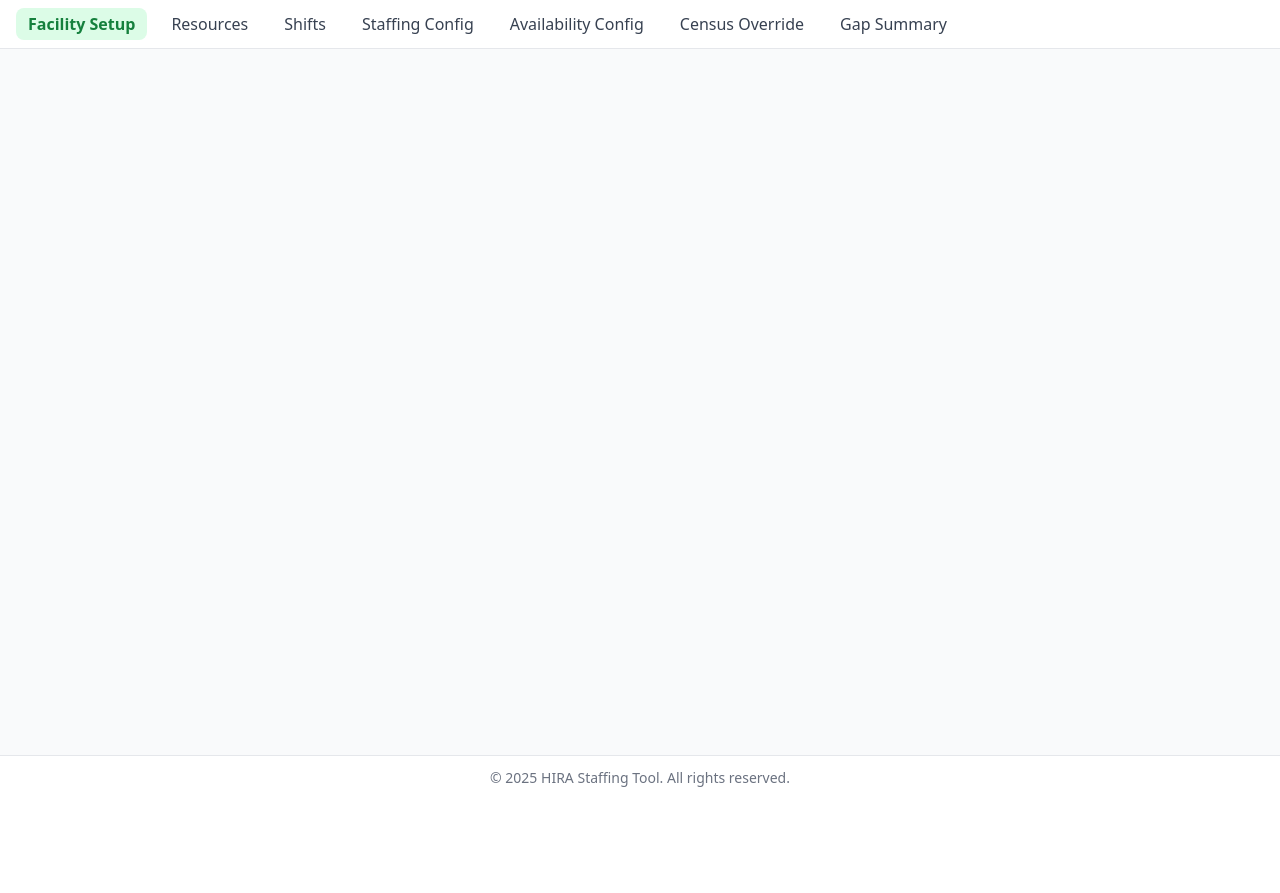
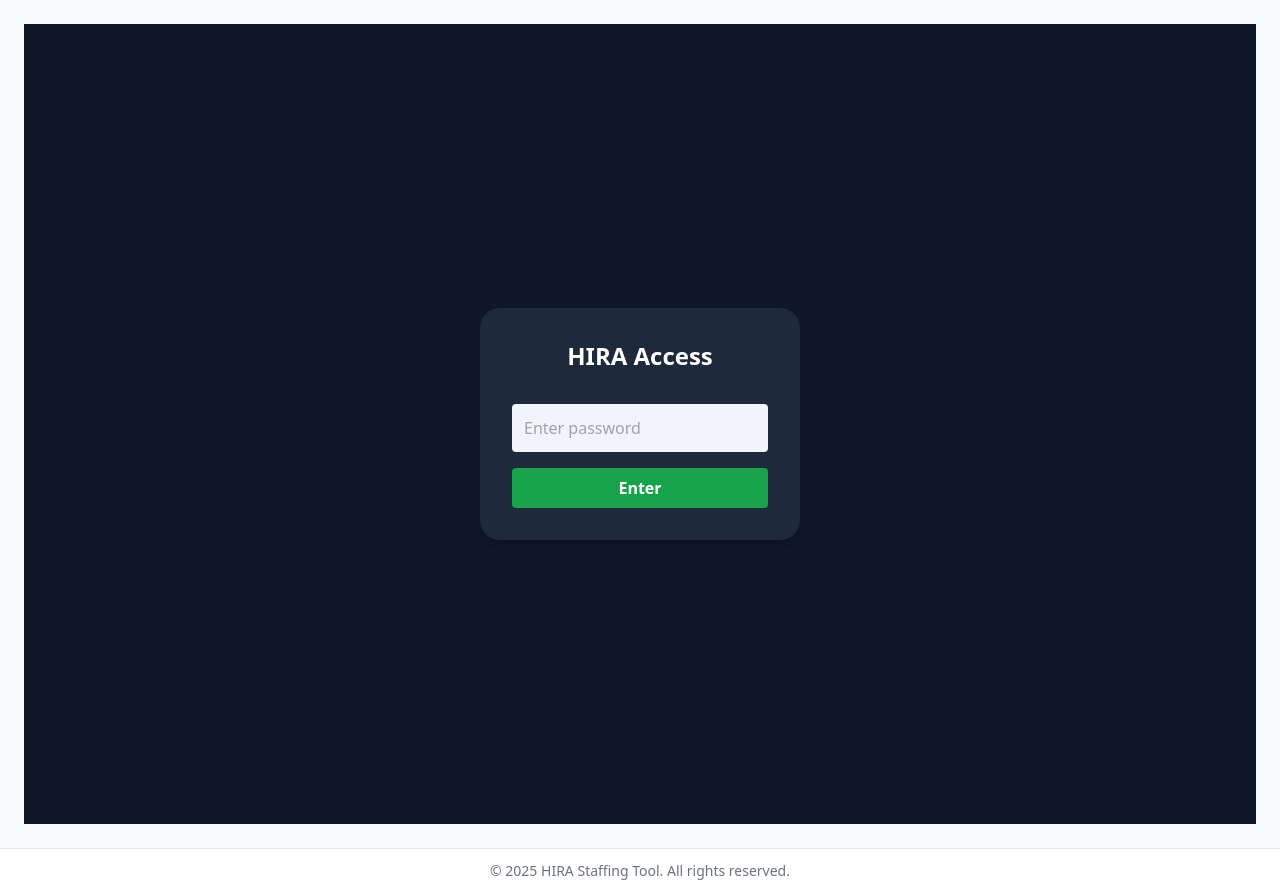
Before and after one commit to daan-coria/hira_0.01, a React (Vite) app: page /login in a window 1280 px wide. Before the commit the page ends 800 px from the top, so only its background shows below. Built offline with nearby package versions, Linux system fonts and the light colour scheme.

Commit message:
Added login and logout functions, so we can connect it to VERCEL

```diff
--- a/package.json
+++ b/package.json
@@ -13,6 +13,7 @@
     "@types/papaparse": "^5.3.16",
     "express": "^5.1.0",
     "lodash.debounce": "^4.0.8",
+    "lucide-react": "^0.546.0",
     "papaparse": "^5.5.3",
     "react": "^18.3.1",
     "react-dom": "^18.3.1",
--- a/src/App.tsx
+++ b/src/App.tsx
@@ -1,16 +1,26 @@
-import { Routes, Route } from "react-router-dom"
+import { Routes, Route, Navigate } from "react-router-dom"
+
+// Context
+import { AuthProvider, useAuth } from "@/store/AuthContext"
 
 // Components
 import ToolNavigator from "@/router/ToolNavigator"
-import ProtectedRoute from "@/router/ProtectedRoute"
 
 // Pages
 import FacilitySetupPage from "@/pages/FacilitySetupPage"
 import ToolPage from "@/pages/ToolPage"
 import DashboardPage from "@/pages/DashboardPage"
+import LoginPage from "@/pages/LoginPage"
+
+// 🔐 Protected Route wrapper
+function ProtectedRoute({ children }: { children: JSX.Element }) {
+  const { isAuthenticated } = useAuth()
+  return isAuthenticated ? children : <Navigate to="/login" replace />
+}
 
 export default function App() {
   return (
+    <AuthProvider>
       <div className="min-h-screen bg-gray-50 text-gray-900 flex flex-col">
         {/* Top Nav (only shows inside tool) */}
         <ToolNavigator />
@@ -18,13 +28,30 @@ export default function App() {
         {/* Main Content */}
         <main className="flex-1 max-w-7xl mx-auto px-6 py-6 space-y-8 w-full">
           <Routes>
-          {/* Landing dashboard */}
-          <Route path="/" element={<DashboardPage />} />
+            {/* Login Page */}
+            <Route path="/login" element={<LoginPage />} />
 
-          {/* Facility setup */}
-          <Route path="/setup" element={<FacilitySetupPage />} />
+            {/* Landing Dashboard */}
+            <Route
+              path="/"
+              element={
+                <ProtectedRoute>
+                  <DashboardPage />
+                </ProtectedRoute>
+              }
+            />
 
-          {/* Protected Tool */}
+            {/* Facility Setup */}
+            <Route
+              path="/setup"
+              element={
+                <ProtectedRoute>
+                  <FacilitySetupPage />
+                </ProtectedRoute>
+              }
+            />
+
+            {/* Tool Page */}
             <Route
               path="/tool"
               element={
@@ -41,5 +68,6 @@ export default function App() {
           © {new Date().getFullYear()} HIRA Staffing Tool. All rights reserved.
         </footer>
       </div>
+    </AuthProvider>
   )
 }
--- /dev/null
+++ b/src/pages/LoginPage.tsx
@@ -0,0 +1,44 @@
+import { useState } from "react"
+import { useAuth } from "@/store/AuthContext"
+import { useNavigate } from "react-router-dom"
+
+export default function LoginPage() {
+  const { login } = useAuth()
+  const [password, setPassword] = useState("")
+  const [error, setError] = useState("")
+  const navigate = useNavigate()
+
+  const handleSubmit = (e: React.FormEvent) => {
+    e.preventDefault()
+    if (!login(password)) {
+      setError("Invalid password")
+    } else {
+      navigate("/") // ✅ Use React Router navigation instead of window.location
+    }
+  }
+
+  return (
+    <div className="flex min-h-screen items-center justify-center bg-[#0f172a] text-white">
+      <form
+        onSubmit={handleSubmit}
+        className="bg-[#1e293b] p-8 rounded-2xl shadow-xl w-80 space-y-4"
+      >
+        <h1 className="text-2xl font-bold text-center mb-4">HIRA Access</h1>
+        <input
+          type="password"
+          placeholder="Enter password"
+          value={password}
+          onChange={(e) => setPassword(e.target.value)}
+          className="w-full p-3 rounded bg-slate-100 text-gray-900 focus:outline-none"
+        />
+        {error && <p className="text-red-400 text-sm">{error}</p>}
+        <button
+          type="submit"
+          className="w-full bg-green-600 hover:bg-green-700 py-2 rounded font-semibold transition"
+        >
+          Enter
+        </button>
+      </form>
+    </div>
+  )
+}
--- a/src/router/ToolNavigator.tsx
+++ b/src/router/ToolNavigator.tsx
@@ -1,39 +1,62 @@
-import { useApp } from "@/store/AppContext"
+import { useNavigate, useLocation } from "react-router-dom"
+import { useAuth } from "@/store/AuthContext"
+import { LogOut } from "lucide-react" // ✅ lightweight icon
 
 export default function ToolNavigator() {
-  const { state, currentStep, setCurrentStep } = useApp()
-  const { toolType } = state
+  const navigate = useNavigate()
+  const location = useLocation()
+  const { logout } = useAuth()
 
-  const links = [
-    { label: "Facility Setup", step: 0 },
-    { label: "Resources", step: 1 },
-    { label: "Shifts", step: 2 },
-    { label: "Staffing Config", step: 3 },
-  ]
-
-  if (toolType === "IP") {
-    links.push({ label: "Availability Config", step: 4 })
-    links.push({ label: "Census Override", step: 5 })
+  const handleLogout = () => {
+    logout()
+    navigate("/login")
   }
 
-  links.push({ label: "Gap Summary", step: 6 })
-
-  const linkClasses = (isActive: boolean) =>
-    `px-3 py-1 rounded-lg text-gray-700 hover:bg-gray-100 cursor-pointer transition ${
-      isActive ? "bg-green-100 text-green-700 font-semibold" : ""
-    }`
+  // Hide top nav on login page
+  if (location.pathname === "/login") return null
 
   return (
-    <nav className="flex gap-3 border-b border-gray-200 bg-white px-4 py-2 sticky top-0 z-10">
-      {links.map((link) => (
+    <nav className="w-full bg-white/80 backdrop-blur-md border-b border-gray-200 shadow-sm py-3 px-6 flex justify-between items-center">
+      {/* Left side — brand + nav links */}
+      <div className="flex items-center space-x-6">
+        <h1
+          onClick={() => navigate("/")}
+          className="text-xl font-bold text-gray-800 cursor-pointer hover:text-green-600 transition"
+        >
+          HIRA Staffing Tool
+        </h1>
+
         <button
-          key={link.label}
-          onClick={() => setCurrentStep(link.step)}
-          className={linkClasses(currentStep === link.step)}
+          onClick={() => navigate("/setup")}
+          className={`text-sm font-medium transition ${
+            location.pathname === "/setup"
+              ? "text-green-600"
+              : "text-gray-600 hover:text-gray-800"
+          }`}
         >
-          {link.label}
+          Facility Setup
         </button>
-      ))}
+
+        <button
+          onClick={() => navigate("/tool")}
+          className={`text-sm font-medium transition ${
+            location.pathname === "/tool"
+              ? "text-green-600"
+              : "text-gray-600 hover:text-gray-800"
+          }`}
+        >
+          Tool
+        </button>
+      </div>
+
+      {/* Right side — Logout button */}
+      <button
+        onClick={handleLogout}
+        className="flex items-center space-x-2 bg-green-100 hover:bg-green-200 text-green-700 font-medium py-1.5 px-4 rounded-full transition-all shadow-sm"
+      >
+        <LogOut size={16} className="opacity-80" />
+        <span>Logout</span>
+      </button>
     </nav>
   )
 }
--- /dev/null
+++ b/src/store/AuthContext.tsx
@@ -0,0 +1,44 @@
+import { createContext, useContext, useState, ReactNode, useEffect } from "react"
+
+type AuthContextType = {
+  isAuthenticated: boolean
+  login: (password: string) => boolean
+  logout: () => void
+}
+
+const AuthContext = createContext<AuthContextType | null>(null)
+
+export function AuthProvider({ children }: { children: ReactNode }) {
+  const [isAuthenticated, setIsAuthenticated] = useState(false)
+
+  useEffect(() => {
+    const saved = localStorage.getItem("auth")
+    if (saved === "true") setIsAuthenticated(true)
+  }, [])
+
+  const login = (password: string) => {
+    if (password === import.meta.env.VITE_APP_LOGIN_PASSWORD) {
+      setIsAuthenticated(true)
+      localStorage.setItem("auth", "true")
+      return true
+    }
+    return false
+  }
+
+  const logout = () => {
+    setIsAuthenticated(false)
+    localStorage.removeItem("auth")
+  }
+
+  return (
+    <AuthContext.Provider value={{ isAuthenticated, login, logout }}>
+      {children}
+    </AuthContext.Provider>
+  )
+}
+
+export function useAuth() {
+  const ctx = useContext(AuthContext)
+  if (!ctx) throw new Error("useAuth must be used inside AuthProvider")
+  return ctx
+}
```
Also changed, not shown: tsconfig.json (+6 -4 lines), 2 other files (tests, documents, lock files or other folders). Lines whose indentation alone changed are shown as unchanged.
